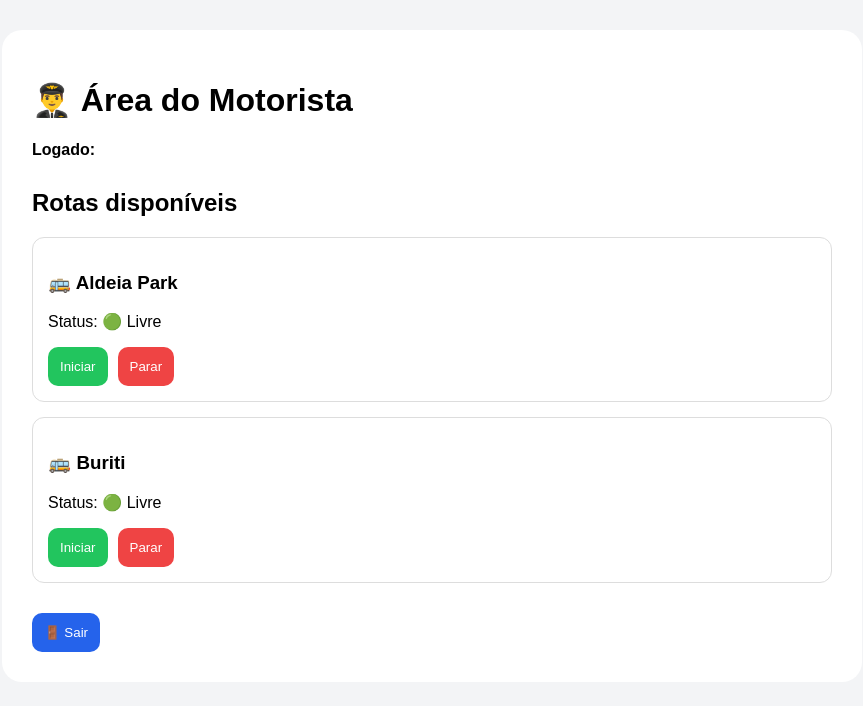
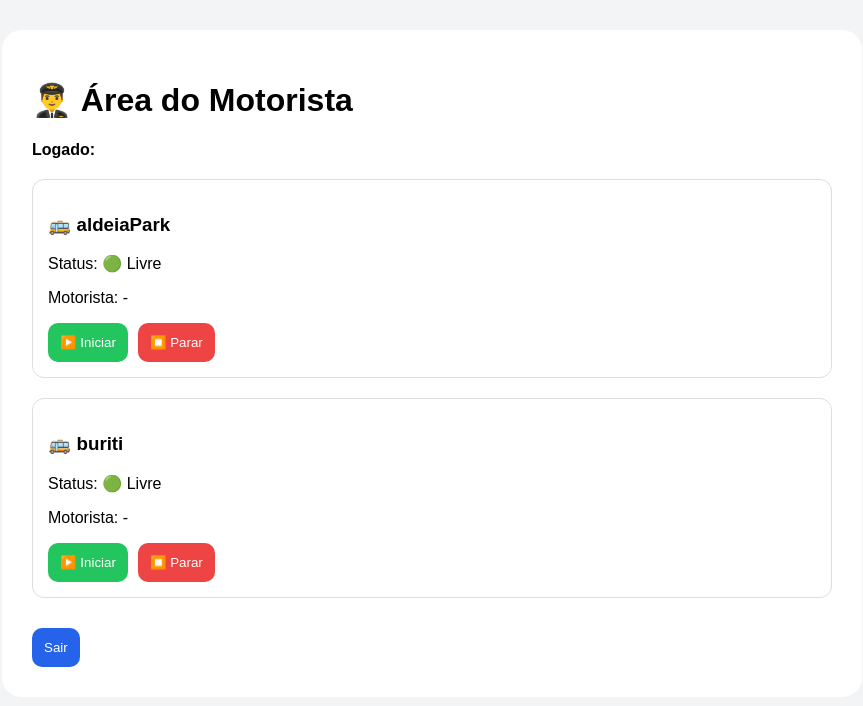
Before and after one commit to alvaro-73/onibus-startup, a Next.js app in the folder frontend/: page /motorista in a window 1280 px wide. Shown: the top 706 px of the page, without its empty margins (208-1071 px from the left). Built offline with nearby package versions, Linux system fonts and the light colour scheme; no server answers; the database is empty.

Commit message:
teste dup

```diff
--- a/frontend/app/motorista/page.tsx
+++ b/frontend/app/motorista/page.tsx
@@ -4,7 +4,7 @@ import { useEffect, useState } from "react";
 import { useRouter } from "next/navigation";
 
 import { onAuthStateChanged, signOut } from "firebase/auth";
-import { ref, set, onValue, runTransaction } from "firebase/database";
+import { ref, set, onValue } from "firebase/database";
 
 import { auth, db } from "../firebase";
 
@@ -19,78 +19,67 @@ export default function Motorista() {
   const [rotas, setRotas] = useState<any>({});
   const [watchId, setWatchId] = useState<number | null>(null);
 
+  // 🔐 AUTH
   useEffect(() => {
-    const unsubscribe = onAuthStateChanged(auth, (user) => {
+    const unsub = onAuthStateChanged(auth, (user) => {
       setUsuario(user);
       setLoadingAuth(false);
     });
 
-    return () => unsubscribe();
+    return () => unsub();
   }, []);
 
+  // 📡 LISTA ROTAS EM TEMPO REAL
   useEffect(() => {
-    const rotasRef = ref(db, "rotas");
+    const rotasRef = ref(db, "viagens");
 
-    const unsubscribe = onValue(rotasRef, (snapshot) => {
-      const data = snapshot.val() || {};
-      setRotas(data);
+    const unsub = onValue(rotasRef, (snapshot) => {
+      setRotas(snapshot.val() || {});
     });
 
-    return () => unsubscribe();
+    return () => unsub();
   }, []);
 
-  // 🔥 INICIAR ROTA COM TRAVA (LOCK)
+  // 🚀 INICIAR VIAGEM
   async function iniciarViagem(rota: Rota) {
-    if (!usuario) return;
+    const atual = rotas?.[rota];
 
-    const rotaRef = ref(db, `rotas/${rota}`);
-
-    try {
-      await runTransaction(db, async (currentData) => {
-        if (currentData?.val()?.status === "em_andamento") {
-          throw new Error("Rota já está em andamento");
+    // 🚫 bloqueio de conflito
+    if (atual?.status === "em_andamento") {
+      alert("Essa rota já está em andamento");
+      return;
     }
 
-        return {
+    await set(ref(db, `viagens/${rota}`), {
       status: "em_andamento",
-          motoristaId: usuario.uid,
-          motoristaEmail: usuario.email,
+      motoristaId: usuario?.uid,
+      motoristaEmail: usuario?.email,
       iniciadoEm: Date.now(),
-        };
-      }, rotaRef);
+    });
 
-      // GPS tracking
+    // 📍 GPS em tempo real por rota
     const id = navigator.geolocation.watchPosition(
-        async (position) => {
-          const lat = position.coords.latitude;
-          const lng = position.coords.longitude;
-
+      async (pos) => {
         await set(ref(db, `onibus/${rota}`), {
-            lat,
-            lng,
+          lat: pos.coords.latitude,
+          lng: pos.coords.longitude,
           atualizadoEm: Date.now(),
-            motoristaId: usuario.uid,
+          motoristaId: usuario?.uid,
         });
       },
-        (error) => console.log(error),
+      (err) => console.log(err),
       { enableHighAccuracy: true }
     );
 
     setWatchId(id);
-    } catch (error: any) {
-      alert(error.message || "Erro ao iniciar viagem");
-    }
   }
 
-  // 🛑 FINALIZAR ROTA (SÓ QUEM INICIOU)
+  // 🛑 PARAR VIAGEM
   async function pararViagem(rota: Rota) {
-    const rotaRef = ref(db, `rotas/${rota}`);
+    const atual = rotas?.[rota];
 
-    const data = rotas?.[rota];
-
-    if (!data) return;
-
-    if (data.motoristaId !== usuario?.uid) {
+    // 🔒 só quem iniciou pode parar
+    if (atual?.motoristaId !== usuario?.uid) {
       alert("Você não pode parar essa rota");
       return;
     }
@@ -100,7 +89,7 @@ export default function Motorista() {
       setWatchId(null);
     }
 
-    await set(rotaRef, {
+    await set(ref(db, `viagens/${rota}`), {
       status: "livre",
       motoristaId: null,
       motoristaEmail: null,
@@ -145,40 +134,37 @@ export default function Motorista() {
           <strong>Logado:</strong> {usuario?.email}
         </p>
 
-        {/* 🚍 ROTAS */}
-        <div style={{ marginTop: 30 }}>
-          <h2>Rotas disponíveis</h2>
-
-          {/* ALDEIA PARK */}
+        {/* 🔥 ROTAS */}
+        {(["aldeiaPark", "buriti"] as Rota[]).map((rota) => (
           <div
+            key={rota}
             style={{
-              padding: 15,
               border: "1px solid #ddd",
               borderRadius: 12,
-              marginBottom: 15,
+              padding: 15,
+              marginTop: 20,
             }}
           >
-            <h3>🚌 Aldeia Park</h3>
+            <h3>🚌 {rota}</h3>
 
             <p>
               Status:{" "}
-              {rotas?.aldeiaPark?.status === "em_andamento"
+              {rotas?.[rota]?.status === "em_andamento"
                 ? "🔴 Em andamento"
                 : "🟢 Livre"}
             </p>
 
-            {rotas?.aldeiaPark?.motoristaEmail && (
             <p>
-                Motorista: {rotas.aldeiaPark.motoristaEmail}
+              Motorista:{" "}
+              {rotas?.[rota]?.motoristaEmail || "-"}
             </p>
-            )}
 
+            <div style={{ display: "flex", gap: 10 }}>
               <button
-              onClick={() => iniciarViagem("aldeiaPark")}
-              disabled={rotas?.aldeiaPark?.status === "em_andamento"}
+                onClick={() => iniciarViagem(rota)}
+                disabled={rotas?.[rota]?.status === "em_andamento"}
                 style={{
                   padding: 12,
-                marginRight: 10,
                   background: "#22c55e",
                   color: "white",
                   border: "none",
@@ -186,13 +172,13 @@ export default function Motorista() {
                   cursor: "pointer",
                 }}
               >
-              Iniciar
+                ▶️ Iniciar
               </button>
 
               <button
-              onClick={() => pararViagem("aldeiaPark")}
+                onClick={() => pararViagem(rota)}
                 disabled={
-                rotas?.aldeiaPark?.motoristaId !== usuario?.uid
+                  rotas?.[rota]?.motoristaId !== usuario?.uid
                 }
                 style={{
                   padding: 12,
@@ -203,69 +189,13 @@ export default function Motorista() {
                   cursor: "pointer",
                 }}
               >
-              Parar
-            </button>
-          </div>
-
-          {/* BURITI */}
-          <div
-            style={{
-              padding: 15,
-              border: "1px solid #ddd",
-              borderRadius: 12,
-            }}
-          >
-            <h3>🚌 Buriti</h3>
-
-            <p>
-              Status:{" "}
-              {rotas?.buriti?.status === "em_andamento"
-                ? "🔴 Em andamento"
-                : "🟢 Livre"}
-            </p>
-
-            {rotas?.buriti?.motoristaEmail && (
-              <p>
-                Motorista: {rotas.buriti.motoristaEmail}
-              </p>
-            )}
-
-            <button
-              onClick={() => iniciarViagem("buriti")}
-              disabled={rotas?.buriti?.status === "em_andamento"}
-              style={{
-                padding: 12,
-                marginRight: 10,
-                background: "#22c55e",
-                color: "white",
-                border: "none",
-                borderRadius: 10,
-                cursor: "pointer",
-              }}
-            >
-              Iniciar
-            </button>
-
-            <button
-              onClick={() => pararViagem("buriti")}
-              disabled={
-                rotas?.buriti?.motoristaId !== usuario?.uid
-              }
-              style={{
-                padding: 12,
-                background: "#ef4444",
-                color: "white",
-                border: "none",
-                borderRadius: 10,
-                cursor: "pointer",
-              }}
-            >
-              Parar
+                ⏹️ Parar
               </button>
             </div>
           </div>
+        ))}
 
-        {/* SAIR */}
+        {/* 🚪 SAIR */}
         <div style={{ marginTop: 30 }}>
           <button
             onClick={sair}
@@ -277,7 +207,7 @@ export default function Motorista() {
               borderRadius: 10,
             }}
           >
-            🚪 Sair
+            Sair
           </button>
         </div>
       </div>
```
Lines whose indentation alone changed are shown as unchanged.
